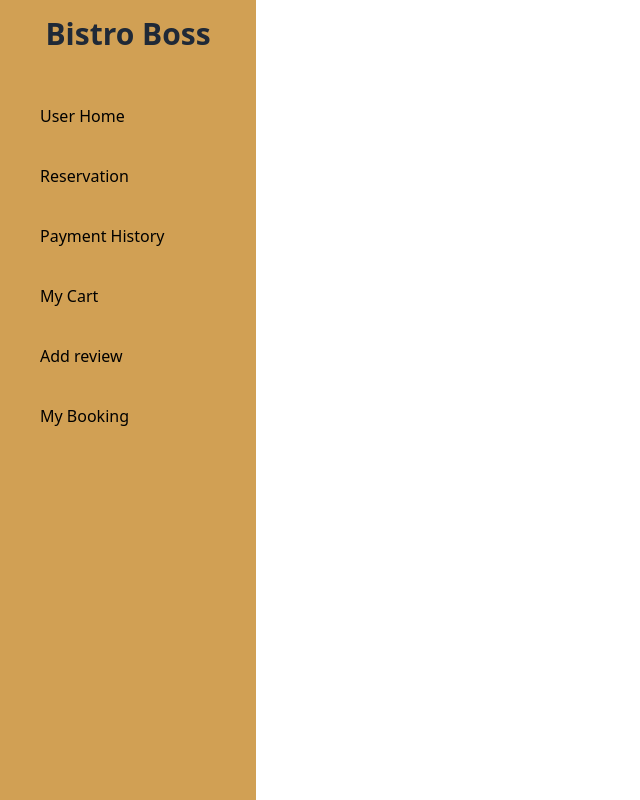
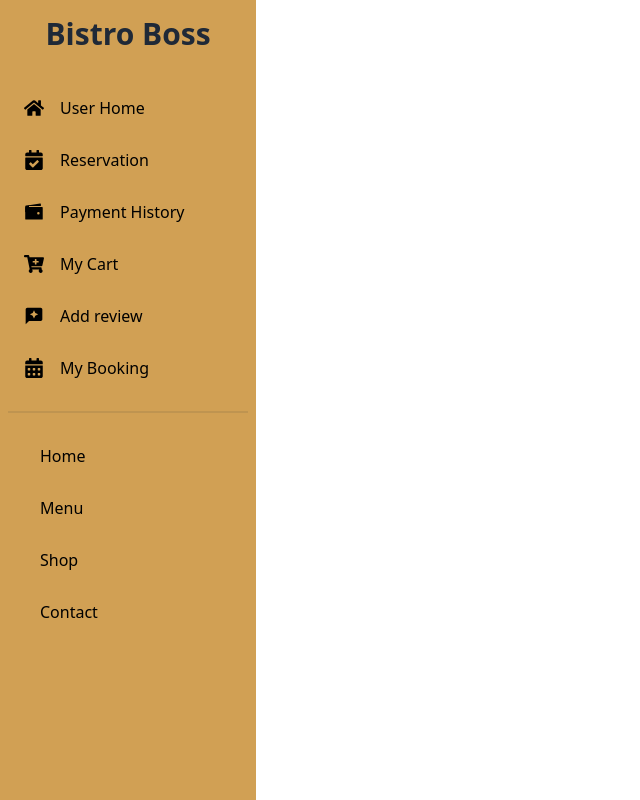
Before and after one commit to Nahid-07/Bistro-boss-client, a React (Vite) app: page /dashbord in a window 1280 px wide. Shown: the whole page, without its empty margins (0-640 px from the left). Built offline with nearby package versions, Linux system fonts and the light colour scheme; no server answers.

Commit message:
added icons to the menu

```diff
--- a/src/Pages/Dashbord/Sidebar.jsx
+++ b/src/Pages/Dashbord/Sidebar.jsx
@@ -1,6 +1,11 @@
 import React, { useState } from "react";
 import { Link, NavLink } from "react-router-dom";
-import { FaBars } from "react-icons/fa";
+import { FaCartPlus,FaCalendarAlt,FaHome,FaBars, FaCalendarCheck } from "react-icons/fa";
+import { MdReviews } from "react-icons/md";
+import { IoWalletSharp } from "react-icons/io5";
+
+
+
 
 const Sidebar = () => {
   const [isActive, setActive] = useState("false");
@@ -44,62 +49,109 @@ const Sidebar = () => {
               <NavLink
                 to="my-bookings"
                 className={({ isActive }) =>
-                  `flex items-center px-4 py-2 mt-5  transition-colors duration-300 transform  hover:bg-gray-300   hover:text-gray-700 ${
+                  `flex items-center px-4 py-2 mt-3  transition-colors duration-300 transform  hover:bg-gray-300   hover:text-gray-700 ${
                     isActive ? "bg-gray-300  text-black" : "text-black"
                   }`
                 }
               >
+                <FaHome className="w-5 h-5" />
                 <span className="mx-4 font-medium">User Home</span>
               </NavLink>
               <NavLink
                 to="my-bookings"
                 className={({ isActive }) =>
-                  `flex items-center px-4 py-2 mt-5  transition-colors duration-300 transform  hover:bg-gray-300   hover:text-gray-700 ${
+                  `flex items-center px-4 py-2 mt-3  transition-colors duration-300 transform  hover:bg-gray-300   hover:text-gray-700 ${
                     isActive ? "bg-gray-300  text-gray-700" : "text-black"
                   }`
                 }
               >
+                <FaCalendarCheck className="w-5 h-5" />
                 <span className="mx-4 font-medium">Reservation</span>
               </NavLink>
               <NavLink
                 to="my-bookings"
                 className={({ isActive }) =>
-                  `flex items-center px-4 py-2 mt-5  transition-colors duration-300 transform  hover:bg-gray-300   hover:text-gray-700 ${
+                  `flex items-center px-4 py-2 mt-3  transition-colors duration-300 transform  hover:bg-gray-300   hover:text-gray-700 ${
                     isActive ? "bg-gray-300  text-gray-700" : "text-black"
                   }`
                 }
               >
+                <IoWalletSharp className="w-5 h-5"/>
                 <span className="mx-4 font-medium">Payment History</span>
               </NavLink>
               <NavLink
                 to="my-bookings"
                 className={({ isActive }) =>
-                  `flex items-center px-4 py-2 mt-5  transition-colors duration-300 transform  hover:bg-gray-300   hover:text-gray-700 ${
+                  `flex items-center px-4 py-2 mt-3  transition-colors duration-300 transform  hover:bg-gray-300   hover:text-gray-700 ${
                     isActive ? "bg-gray-300  text-gray-700" : "text-black"
                   }`
                 }
               >
+                <FaCartPlus className="h-5 w-5"/>
                 <span className="mx-4 font-medium">My Cart</span>
               </NavLink>
               <NavLink
                 to="my-bookings"
                 className={({ isActive }) =>
-                  `flex items-center px-4 py-2 mt-5  transition-colors duration-300 transform  hover:bg-gray-300   hover:text-gray-700 ${
+                  `flex items-center px-4 py-2 mt-3  transition-colors duration-300 transform  hover:bg-gray-300   hover:text-gray-700 ${
                     isActive ? "bg-gray-300  text-gray-700" : "text-black"
                   }`
                 }
               >
+                <MdReviews className="h-5 w-5" />
                 <span className="mx-4 font-medium">Add review</span>
               </NavLink>
               <NavLink
                 to="my-bookings"
                 className={({ isActive }) =>
-                  `flex items-center px-4 py-2 mt-5  transition-colors duration-300 transform  hover:bg-gray-300   hover:text-gray-700 ${
+                  `flex items-center px-4 py-2 mt-3  transition-colors duration-300 transform  hover:bg-gray-300   hover:text-gray-700 ${
                     isActive ? "bg-gray-300  text-gray-700" : "text-black"
                   }`
                 }
               >
+                <FaCalendarAlt className="h-5 w-5"/>
                 <span className="mx-4 font-medium">My Booking</span>
+              </NavLink>
+              <div className="divider"></div>
+              <NavLink
+                to="my-bookings"
+                className={({ isActive }) =>
+                  `flex items-center px-4 py-2 mt-3  transition-colors duration-300 transform  hover:bg-gray-300   hover:text-gray-700 ${
+                    isActive ? "bg-gray-300  text-gray-700" : "text-black"
+                  }`
+                }
+              >
+                <span className="mx-4 font-medium">Home</span>
+              </NavLink>
+              <NavLink
+                to="my-bookings"
+                className={({ isActive }) =>
+                  `flex items-center px-4 py-2 mt-3  transition-colors duration-300 transform  hover:bg-gray-300   hover:text-gray-700 ${
+                    isActive ? "bg-gray-300  text-gray-700" : "text-black"
+                  }`
+                }
+              >
+                <span className="mx-4 font-medium">Menu</span>
+              </NavLink>
+              <NavLink
+                to="my-bookings"
+                className={({ isActive }) =>
+                  `flex items-center px-4 py-2 mt-3  transition-colors duration-300 transform  hover:bg-gray-300   hover:text-gray-700 ${
+                    isActive ? "bg-gray-300  text-gray-700" : "text-black"
+                  }`
+                }
+              >
+                <span className="mx-4 font-medium">Shop</span>
+              </NavLink>
+              <NavLink
+                to="my-bookings"
+                className={({ isActive }) =>
+                  `flex items-center px-4 py-2 mt-3  transition-colors duration-300 transform  hover:bg-gray-300   hover:text-gray-700 ${
+                    isActive ? "bg-gray-300  text-gray-700" : "text-black"
+                  }`
+                }
+              >
+                <span className="mx-4 font-medium">Contact</span>
               </NavLink>
             </nav>
           </div>
@@ -109,7 +161,7 @@ const Sidebar = () => {
             <hr />
             <PrimaryButton
               handler={logout}
-              classes='flex block w-full rounded-full items-center px-4 py-2 mt-5 text-black transition-colors duration-300 transform'
+              classes='flex block w-full rounded-full items-center px-4 py-2 mt-3 text-black transition-colors duration-300 transform'
             >
 
 
```
